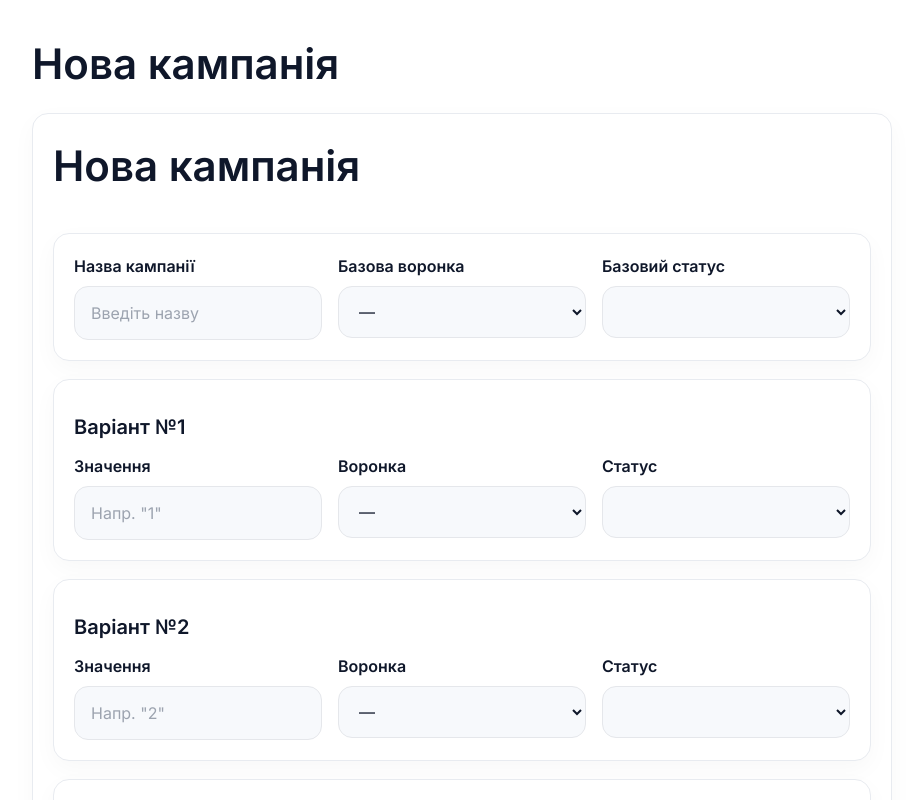
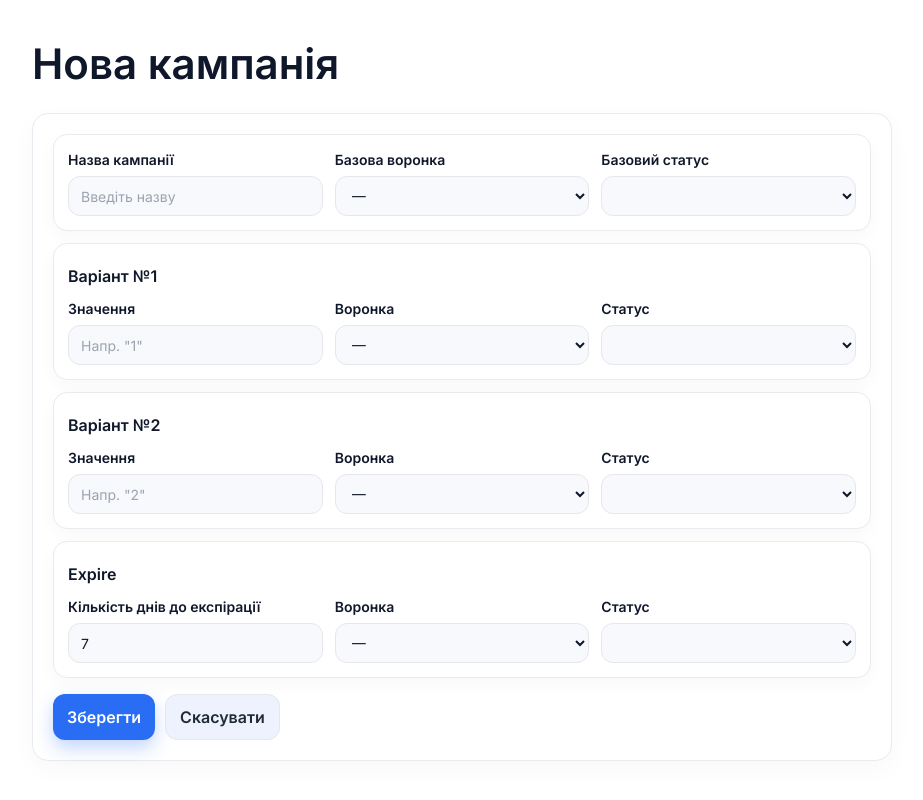
Before and after one commit to yurashko-ux/P-3-0, a Next.js app in the folder web/: page /admin/campaigns/new in a window 1280 px wide. Shown: the top 800 px of the page, without its empty margins (178-1101 px from the left). Built offline with nearby package versions, Linux system fonts and the light colour scheme.

Commit message:
Update NewCampaignFormClient.tsx

```diff
--- a/web/app/(admin)/admin/campaigns/new/NewCampaignFormClient.tsx
+++ b/web/app/(admin)/admin/campaigns/new/NewCampaignFormClient.tsx
@@ -6,32 +6,33 @@ import React from 'react';
 export type Status = { id: number | string; name: string };
 export type PipeWithStatuses = { id: number | string; name: string; statuses: Status[] };
 
-const H1: React.CSSProperties = { fontSize: 42, fontWeight: 900, marginBottom: 18 };
+/** компактніші стилі */
 const card: React.CSSProperties = {
   border: '1px solid #e8ebf0',
-  borderRadius: 16,
+  borderRadius: 14,
   background: '#fff',
-  padding: 20,
-  boxShadow: '0 8px 24px rgba(0,0,0,0.03)',
+  padding: 14, // було 20
+  boxShadow: '0 6px 18px rgba(0,0,0,0.03)',
 };
-const label: React.CSSProperties = { fontWeight: 700, marginBottom: 8, display: 'block' };
+const label: React.CSSProperties = { fontWeight: 700, marginBottom: 6, display: 'block', fontSize: 14 };
 const threeCols: React.CSSProperties = {
   display: 'grid',
-  gap: 16,
+  gap: 12, // було 16
   gridTemplateColumns: '1fr 1fr 1fr',
 };
-const input = {
+const inputBase: React.CSSProperties = {
   width: '100%',
   border: '1px solid #e5e7eb',
-  borderRadius: 14,
-  padding: '14px 16px',
+  borderRadius: 12,
+  padding: '10px 12px', // було 14px 16px
   outline: 'none',
-  fontSize: 16 as const,
+  fontSize: 14,
   background: '#f7f9fc',
+  height: 40, // фіксована висота компактніше
 };
 
 function SectionTitle({ children }: { children: React.ReactNode }) {
-  return <div style={{ fontWeight: 800, fontSize: 20, margin: '12px 0 12px' }}>{children}</div>;
+  return <div style={{ fontWeight: 800, fontSize: 16, margin: '6px 0 10px' }}>{children}</div>;
 }
 
 function getStatuses(pipes: PipeWithStatuses[], pipeId: string) {
@@ -41,9 +42,7 @@ function getStatuses(pipes: PipeWithStatuses[], pipeId: string) {
 export default function NewCampaignFormClient({ pipes }: { pipes: PipeWithStatuses[] }) {
   // База
   const [name, setName] = React.useState('');
-  const [basePipeId, setBasePipeId] = React.useState<string>(
-    pipes[0]?.id ? String(pipes[0].id) : '',
-  );
+  const [basePipeId, setBasePipeId] = React.useState<string>(pipes[0]?.id ? String(pipes[0].id) : '');
   const [baseStatusId, setBaseStatusId] = React.useState<string>('');
   React.useEffect(() => {
     const sts = getStatuses(pipes, basePipeId);
@@ -142,16 +141,16 @@ export default function NewCampaignFormClient({ pipes }: { pipes: PipeWithStatus
   }
 
   return (
-    <form onSubmit={onSubmit} style={{ display: 'grid', gap: 18 }}>
-      <h1 style={H1}>Нова кампанія</h1>
+    <form onSubmit={onSubmit} style={{ display: 'grid', gap: 12 /* було 18 */ }}>
+      {/* Прибрали дубльований <h1>. H1 вже рендериться в page.tsx */}
 
-      {/* БАЗА — 3 колонки: Назва / Базова воронка / Базовий статус */}
+      {/* БАЗА — 3 колонки */}
       <div style={card}>
         <div style={threeCols}>
           <div>
             <label style={label}>Назва кампанії</label>
             <input
-              style={input}
+              style={inputBase}
               value={name}
               onChange={(e) => setName(e.target.value)}
               placeholder="Введіть назву"
@@ -160,7 +159,7 @@ export default function NewCampaignFormClient({ pipes }: { pipes: PipeWithStatus
           <div>
             <label style={label}>Базова воронка</label>
             <select
-              style={input}
+              style={inputBase as React.CSSProperties}
               value={basePipeId}
               onChange={(e) => setBasePipeId(e.target.value)}
             >
@@ -174,7 +173,7 @@ export default function NewCampaignFormClient({ pipes }: { pipes: PipeWithStatus
           <div>
             <label style={label}>Базовий статус</label>
             <select
-              style={input}
+              style={inputBase as React.CSSProperties}
               value={baseStatusId}
               onChange={(e) => setBaseStatusId(e.target.value)}
             >
@@ -188,14 +187,14 @@ export default function NewCampaignFormClient({ pipes }: { pipes: PipeWithStatus
         </div>
       </div>
 
-      {/* ВАРІАНТ №1 — 3 колонки: Значення / Воронка / Статус */}
+      {/* ВАРІАНТ №1 */}
       <div style={card}>
         <SectionTitle>Варіант №1</SectionTitle>
         <div style={threeCols}>
           <div>
             <label style={label}>Значення</label>
             <input
-              style={input}
+              style={inputBase}
               value={v1Value}
               onChange={(e) => setV1Value(e.target.value)}
               placeholder='Напр. "1"'
@@ -204,7 +203,7 @@ export default function NewCampaignFormClient({ pipes }: { pipes: PipeWithStatus
           <div>
             <label style={label}>Воронка</label>
             <select
-              style={input}
+              style={inputBase as React.CSSProperties}
               value={v1PipeId}
               onChange={(e) => setV1PipeId(e.target.value)}
             >
@@ -218,7 +217,7 @@ export default function NewCampaignFormClient({ pipes }: { pipes: PipeWithStatus
           <div>
             <label style={label}>Статус</label>
             <select
-              style={input}
+              style={inputBase as React.CSSProperties}
               value={v1StatusId}
               onChange={(e) => setV1StatusId(e.target.value)}
             >
@@ -232,14 +231,14 @@ export default function NewCampaignFormClient({ pipes }: { pipes: PipeWithStatus
         </div>
       </div>
 
-      {/* ВАРІАНТ №2 — 3 колонки */}
+      {/* ВАРІАНТ №2 */}
       <div style={card}>
         <SectionTitle>Варіант №2</SectionTitle>
         <div style={threeCols}>
           <div>
             <label style={label}>Значення</label>
             <input
-              style={input}
+              style={inputBase}
               value={v2Value}
               onChange={(e) => setV2Value(e.target.value)}
               placeholder='Напр. "2"'
@@ -248,7 +247,7 @@ export default function NewCampaignFormClient({ pipes }: { pipes: PipeWithStatus
           <div>
             <label style={label}>Воронка</label>
             <select
-              style={input}
+              style={inputBase as React.CSSProperties}
               value={v2PipeId}
               onChange={(e) => setV2PipeId(e.target.value)}
             >
@@ -262,7 +261,7 @@ export default function NewCampaignFormClient({ pipes }: { pipes: PipeWithStatus
           <div>
             <label style={label}>Статус</label>
             <select
-              style={input}
+              style={inputBase as React.CSSProperties}
               value={v2StatusId}
               onChange={(e) => setV2StatusId(e.target.value)}
             >
@@ -276,14 +275,14 @@ export default function NewCampaignFormClient({ pipes }: { pipes: PipeWithStatus
         </div>
       </div>
 
-      {/* EXPIRE — 3 колонки: Дні / Воронка / Статус */}
+      {/* EXPIRE */}
       <div style={card}>
         <SectionTitle>Expire</SectionTitle>
         <div style={threeCols}>
           <div>
             <label style={label}>Кількість днів до експірації</label>
             <input
-              style={input}
+              style={inputBase}
               type="number"
               min={0}
               value={expDays}
@@ -294,7 +293,7 @@ export default function NewCampaignFormClient({ pipes }: { pipes: PipeWithStatus
           <div>
             <label style={label}>Воронка</label>
             <select
-              style={input}
+              style={inputBase as React.CSSProperties}
               value={expPipeId}
               onChange={(e) => setExpPipeId(e.target.value)}
             >
@@ -308,7 +307,7 @@ export default function NewCampaignFormClient({ pipes }: { pipes: PipeWithStatus
           <div>
             <label style={label}>Статус</label>
             <select
-              style={input}
+              style={inputBase as React.CSSProperties}
               value={expStatusId}
               onChange={(e) => setExpStatusId(e.target.value)}
             >
@@ -323,17 +322,17 @@ export default function NewCampaignFormClient({ pipes }: { pipes: PipeWithStatus
       </div>
 
       {/* Дії */}
-      <div style={{ display: 'flex', gap: 12, justifyContent: 'flex-start', marginTop: 8 }}>
+      <div style={{ display: 'flex', gap: 10, justifyContent: 'flex-start', marginTop: 4 }}>
         <button
           type="submit"
           style={{
             background: '#2a6df5',
             color: '#fff',
-            padding: '12px 18px',
-            borderRadius: 14,
+            padding: '10px 14px',
+            borderRadius: 12,
             border: 'none',
             fontWeight: 800,
-            boxShadow: '0 10px 24px rgba(42,109,245,0.35)',
+            boxShadow: '0 8px 18px rgba(42,109,245,0.28)',
             cursor: 'pointer',
           }}
         >
@@ -345,8 +344,8 @@ export default function NewCampaignFormClient({ pipes }: { pipes: PipeWithStatus
             textDecoration: 'none',
             background: '#eef2ff',
             color: '#1f2937',
-            padding: '12px 18px',
-            borderRadius: 14,
+            padding: '10px 14px',
+            borderRadius: 12,
             border: '1px solid #e5e7eb',
             fontWeight: 700,
           }}
```
